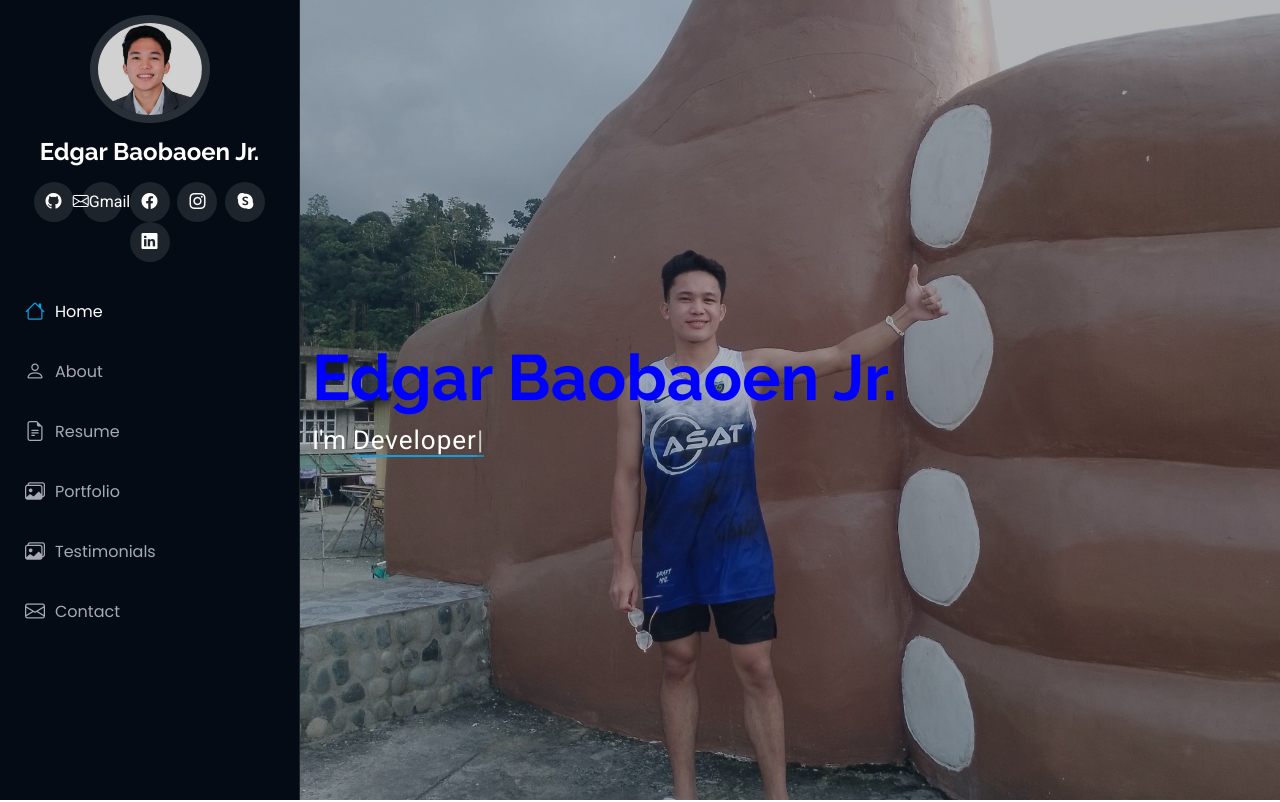
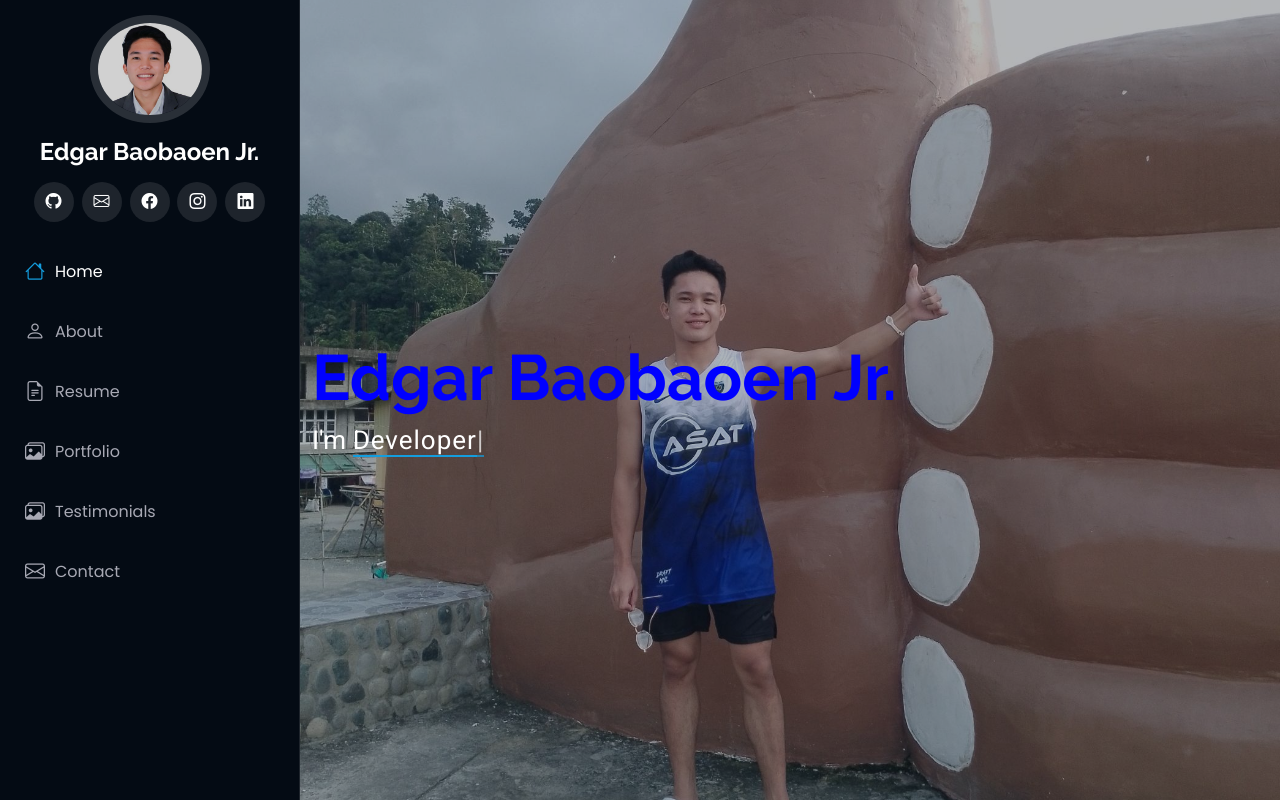
Before and after one commit to gitz1001/My-portfolio, a plain HTML site: page index.html in a window 1280 px wide. Shown: the top 802 px of the page. Drawn offline with nearby package versions, Linux system fonts and the light colour scheme; a script that the page names is missing; files whose address does not match are found by name.

Commit message:
Update index.html

```diff
--- a/index.html
+++ b/index.html
@@ -46,10 +46,9 @@
 
     <div class="social-links text-center">
       <a href="https://github.com/gitz1001" target="_blank" rel="noopener noreferrer" class="github"><i class="bi bi-github"></i></a>
-      <a href="mailto:24-0193C@sgen.edu.ph" target="_blank" rel="noopener noreferrer" class="gmail"> <i class="bi bi-envelope"></i> Gmail </a>
+      <a href="mailto:24-0193C@sgen.edu.ph" target="_blank" rel="noopener noreferrer" class="gmail"> <i class="bi bi-envelope"></i> </a>
       <a href="https://www.facebook.com/ejhei01/" target="_blank" rel="noopener noreferrer" class="facebook"><i class="bi bi-facebook"></i></a>
       <a href="https://www.instagram.com/e._jhei/" target="_blank" rel="noopener noreferrer" class="instagram"><i class="bi bi-instagram"></i></a>
-      <a href="https://www.googlecloudcommunity.com/gc/Databases/Google-plus-account/m-p/744985" target="_blank" rel="noopener noreferrer" class="google-plus"><i class="bi bi-skype"></i></a>
       <a href="https://www.linkedin.com/in/edgar-240a9a261/" target="_blank" rel="noopener noreferrer" class="linkedin"><i class="bi bi-linkedin"></i></a>
     </div>
 
```
